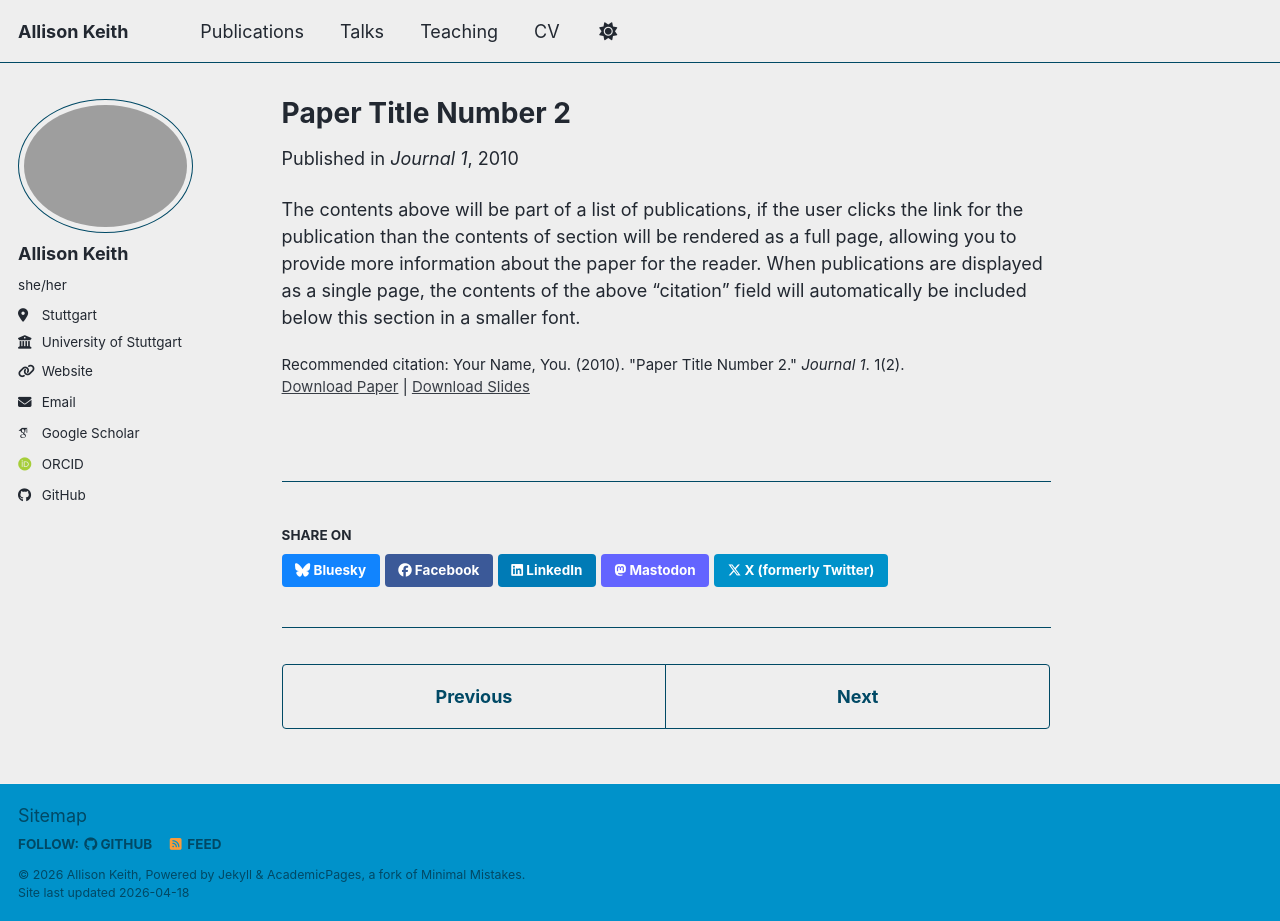
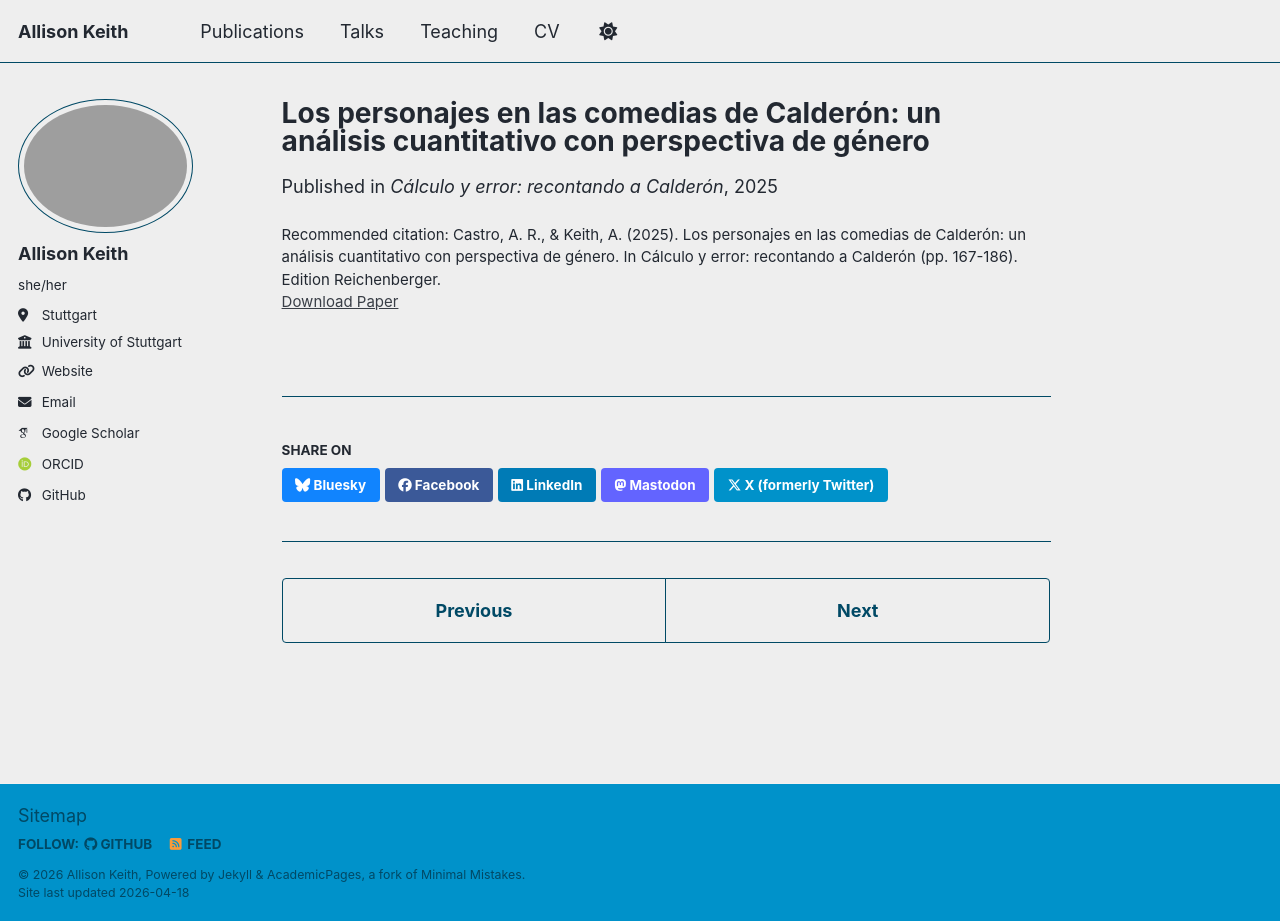
Before and after one commit to allisonakeith/allisonakeith.github.io, a Jekyll site: the page built from _publications/2010-10-01-paper-title-number-2.md, in a window 1280 px wide and 921 px high. Built offline with Jekyll 4.4.1, drawn with Linux system fonts in a browser that asks for light colours; some web fonts are replaced; a script bundle is joined from its source files by our own code; library files that are not in the unit come from our copies.

Commit message:
update second publication

```diff
--- a/_publications/2010-10-01-paper-title-number-2.md
+++ b/_publications/2010-10-01-paper-title-number-2.md
@@ -1,14 +1,12 @@
 ---
-title: "Paper Title Number 2"
+title: "Los personajes en las comedias de Calderón: un análisis cuantitativo con perspectiva de género"
 collection: publications
-category: manuscripts
+category: books
 permalink: /publication/2010-10-01-paper-title-number-2
-excerpt: 'This paper is about the number 2. The number 3 is left for future work.'
-date: 2010-10-01
-venue: 'Journal 1'
-slidesurl: 'https://academicpages.github.io/files/slides2.pdf'
-paperurl: 'https://academicpages.github.io/files/paper2.pdf'
-citation: 'Your Name, You. (2010). &quot;Paper Title Number 2.&quot; <i>Journal 1</i>. 1(2).'
+# excerpt: 'This paper is about the number 2. The number 3 is left for future work.'
+date: 2025-10-01
+venue: 'Cálculo y error: recontando a Calderón'
+# slidesurl: 'https://academicpages.github.io/files/slides2.pdf'
+paperurl: 'https://dialnet.unirioja.es/servlet/articulo?codigo=10527908'
+citation: 'Castro, A. R., & Keith, A. (2025). Los personajes en las comedias de Calderón: un análisis cuantitativo con perspectiva de género. In Cálculo y error: recontando a Calderón (pp. 167-186). Edition Reichenberger.'
 ---
-
-The contents above will be part of a list of publications, if the user clicks the link for the publication than the contents of section will be rendered as a full page, allowing you to provide more information about the paper for the reader. When publications are displayed as a single page, the contents of the above "citation" field will automatically be included below this section in a smaller font.
```
